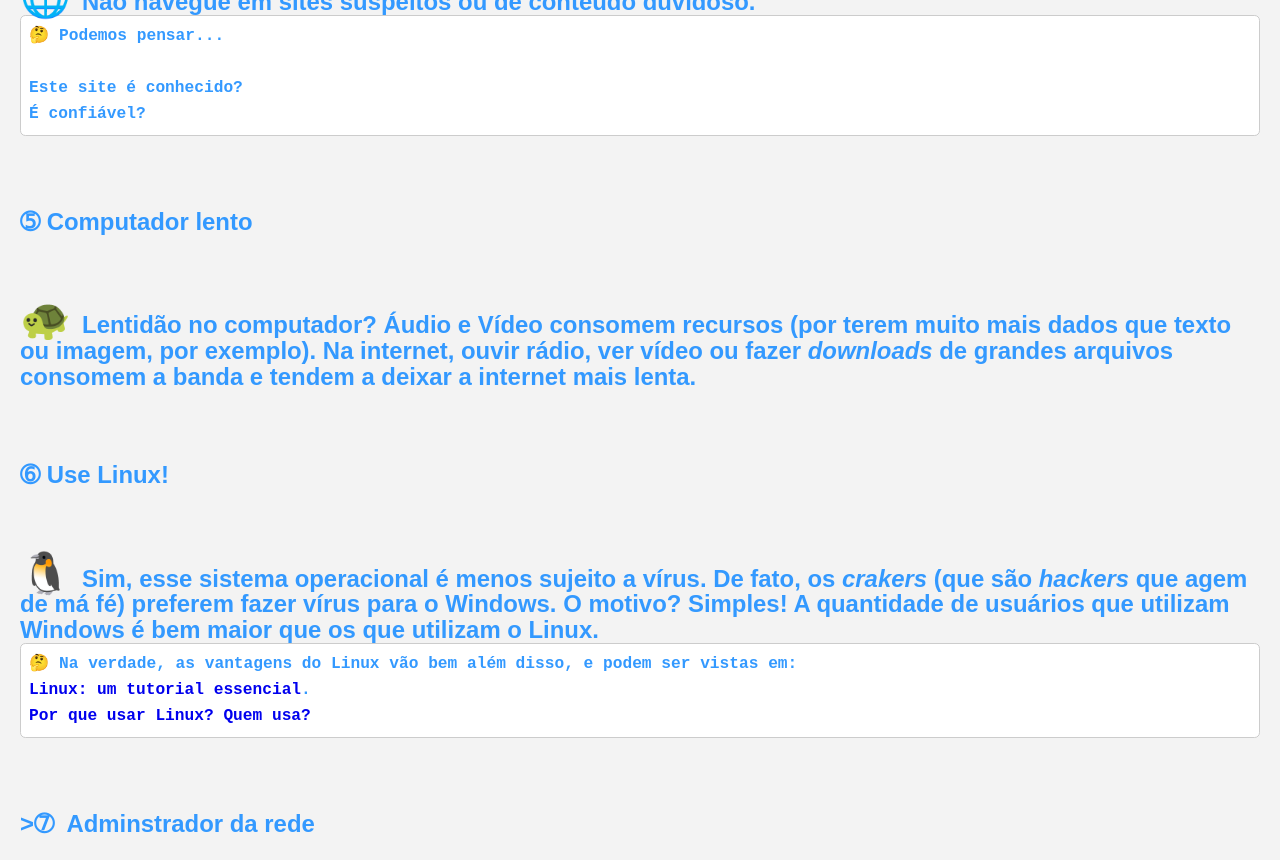
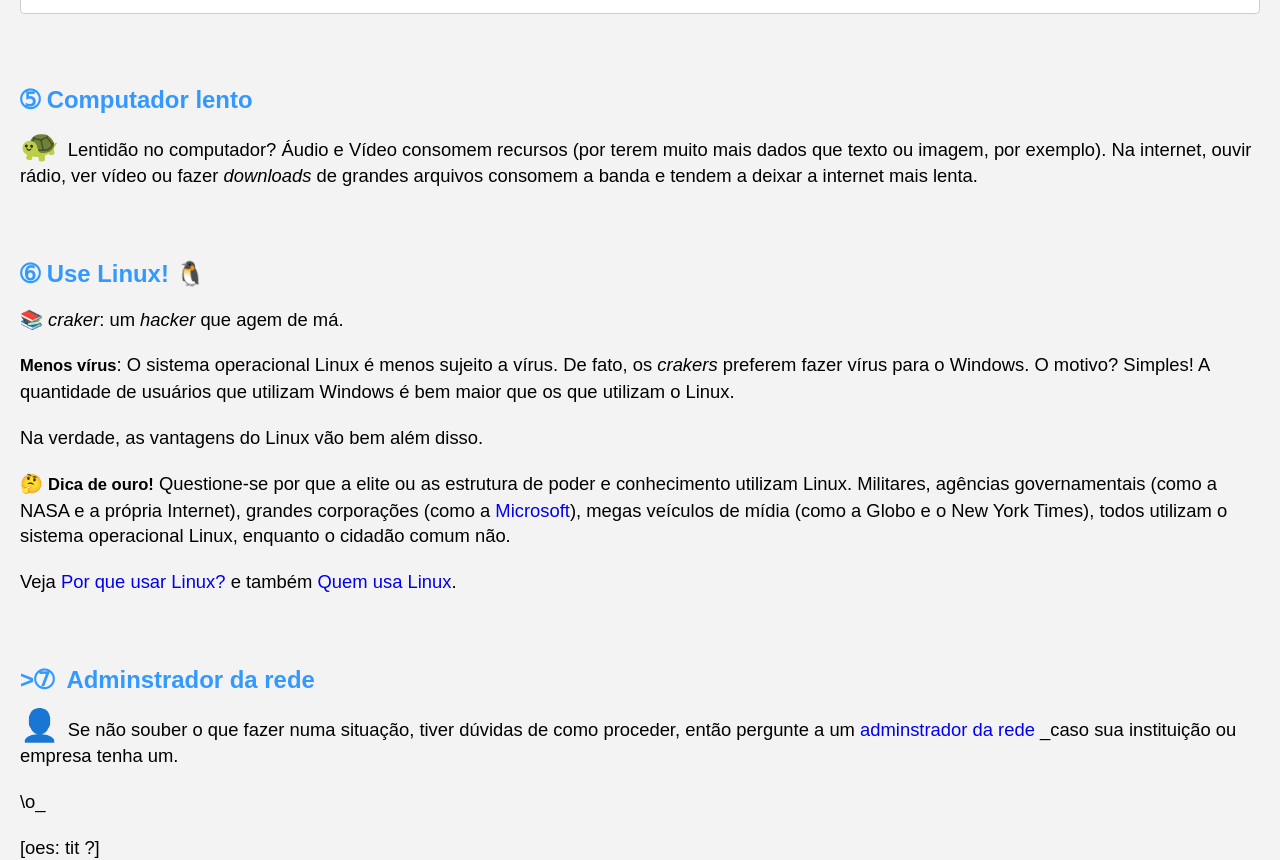
Before and after one commit to Joesynth/joesynth.github.io, a Jekyll site: the page built from _posts/2021-02-07-boas-praticas-na-internet.md, in a window 1280 px wide and 1400 px high, scrolled down 2083 px. Shown: the top 860 px of the window. Built offline with Jekyll 4.4.1, drawn with Linux system fonts in a browser that asks for light colours; some of the changed text lies outside the part shown; grey boxes are pictures that could not be loaded.

Commit message:
Update 2021-02-07-boas-praticas-na-internet.md

```diff
--- a/_posts/2021-02-07-boas-praticas-na-internet.md
+++ b/_posts/2021-02-07-boas-praticas-na-internet.md
@@ -7,24 +7,32 @@
 Há tempos existe muita facilidade oferecida pelo acesso dos recursos de informática. Para orientar os usuários de computadores, principalmente da rede, mostramos aqui algumas dicas para melhorar a vida na internet, bem como o uso do próprio PC ou <em>notebook</em> _lembrando que seu celular também é um computador (com processador, memória, <em>softwares</em> etc).
 
 Boas práticas partem do princípio do bom senso, consciência. Ter por preocupação a utilização adequada das ferramentas. É preciso referências certas, hábitos certos... saber limites. Podemos pensar em sete temas...
-<ol>
- 	<li>Vírus.</li>
- 	<li>Senha.</li>
- 	<li>E-mail.</li>
- 	<li>Sites suspeitos.</li>
- 	<li>Computador lento.</li>
- 	<li>Use Linux!</li>
- 	<li>Administrador de rede.</li>
-</ol>
 
-<h2>➀ Vírus<h2>
+
+
+1. Vírus
+2. Senha
+3. E-mail
+4. Sites suspeitos
+5. Computador lento
+6. Use Linux!
+7. Administrador de rede
+
+
+
+
+
+## ➀ Vírus
+
 <span style="font-size: 1.7em">☣️ </span>Nenhum antivírus ou sistema de segurança é infalível. Muito depende do comportamento do usuário diante do computador. Recomenda-se não instalar ou usar programas que tenham alto risco de contaminação por vírus.
 
 Para se aprofundar no assunto veja:
 <pre><a href="https://joesynth.wordpress.com/2021/11/27/como-proteger-o-computador/">Como proteger o computador?</a>
 <a href="https://joesynth.wordpress.com/2021/12/12/antivirus-firewall/">Defesa: antivírus, firewall e afins</a>.</pre>
 
-<h2>➁ Senha<<h2>
+
+## ➁ Senha
+
 <span style="font-size: 1.7em">🛡️</span> A senha tem alguns pontos relevantes para ficarmos espertos:
 <h6>Senha forte</h6>
 Use combinação de números e letras, por ex.
@@ -33,36 +41,48 @@
 <h6>Senha de e-mail</h6>
 Não forneça a outros.
 
-<h2>➂ E-mail<h2>
+
+## ➂ E-mail
+
 <span style="font-size: 1.7em">✉️ </span>"Curiosidade mata", diz o ditado popular. Aqui podemos não morrer, mas há outros males; então...
 <blockquote>Não abra <em>e-mail</em> de remetente desconhecido ou suspeito.</blockquote>
 Não abrindo, com certeza também não abrirá anexos nem clicar em <em>links</em> desse tipo de <em>e-mail</em>.
 
-<h2>➃ Sites suspeitos<h2>
+
+## ➃ Sites suspeitos
+
 <span style="font-size: 1.7em">🌐️ </span>Não navegue em sites suspeitos ou de conteúdo duvidoso.
 <pre>🤔️ Podemos pensar...
 
 Este site é conhecido?
 É confiável?</pre>
 
-<h2>➄ Computador lento<h2>
+
+## ➄ Computador lento
+
 <span style="font-size: 1.7em">🐢 </span>Lentidão no computador? Áudio e Vídeo consomem recursos (por terem muito mais dados que texto ou imagem, por exemplo). Na internet, ouvir rádio, ver vídeo ou fazer <em>downloads</em> de grandes arquivos consomem a banda e tendem a deixar a internet mais lenta.
 
-<h2>➅ Use Linux!<h2>
 
-<span style="font-size: 1.7em">🐧️ </span>Sim, esse sistema operacional é menos sujeito a vírus. De fato, os <em>crakers</em> (que são <em>hackers</em> que agem de má fé) preferem fazer vírus para o Windows. O motivo? Simples! A quantidade de usuários que utilizam Windows é bem maior que os que utilizam o Linux.
-<pre>🤔️ Na verdade, as vantagens do Linux vão bem além disso, e podem ser vistas em:
-<a href="https://joesynth.wordpress.com/2021/12/12/linux/">Linux: um tutorial essencial</a>.
-<a href="https://joesynth.wordpress.com/2021/11/28/por-que-usar-linux/">Por que usar Linux? Quem usa?</a></pre>
+## ➅ Use Linux! 🐧️
 
-<h2>>➆  Adminstrador da rede<h2>
+📚️ *craker*: um *hacker* que agem de má.
+
+**Menos vírus**: O sistema operacional Linux é menos sujeito a vírus. De fato, os *crakers* preferem fazer vírus para o Windows. O motivo? Simples! A quantidade de usuários que utilizam Windows é bem maior que os que utilizam o Linux.
+
+Na verdade, as vantagens do Linux vão bem além disso.
+
+🤔️ **Dica de ouro!** Questione-se por que a elite ou as estrutura de poder e conhecimento utilizam Linux. Militares, agências governamentais (como a NASA e a própria Internet), grandes corporações (como a [Microsoft](/microsoft)), megas veículos de mídia (como a Globo e o New York Times), todos utilizam o sistema operacional Linux, enquanto o cidadão comum não.
+
+Veja [Por que usar Linux?](/por-que-usar-linux) e também [Quem usa Linux](/quem-usa-linux).
+
+
+
+## >➆  Adminstrador da rede
+
 <span style="font-size: 1.7em">👤️ </span>Se não souber o que fazer numa situação, tiver dúvidas de como proceder, então pergunte a um <a href="https://joesynth.wordpress.com/2021/05/26/profissionais-de-informatica/">adminstrador da rede</a> _caso sua instituição ou empresa tenha um.
 
-Veja também <a href="https://joesynth.wordpress.com/2021/11/27/como-proteger-o-computador/">como proteger o computador</a> para ficar ainda mais esperto diante da Web e informática.
 
-Para finalizar, mais uma dica, uma <strong><span style="color: #ff9900">dica de ouro!</span></strong> Questione-se por que a estrutura de poder dar nações utilizam <a href="https://joesynth.wordpress.com/2021/11/28/software-livre-e-software-proprietario/">Software Livre</a> e o cidadão comum não. Sim, os militares, agências governamentais (como a NASA e a própria Internet), <em>BigTechs</em> e grandes corporações (incluindo a Microsoft), megas veículos de mídia (como o New York Times e a Globo), todos utilizam <a href="https://joesynth.wordpress.com/2021/11/28/software-livre-e-software-proprietario/">Softwares Livres</a>.
 
-É isso! Grande abraço.
 \o_
 
 <!-- https://www.ct.ufrn.br/boas-praticas-do-uso-da-internet/ -->
```
Also changed, not shown: other parts of _posts/2021-02-07-boas-praticas-na-internet.md (+1 -1 lines).
